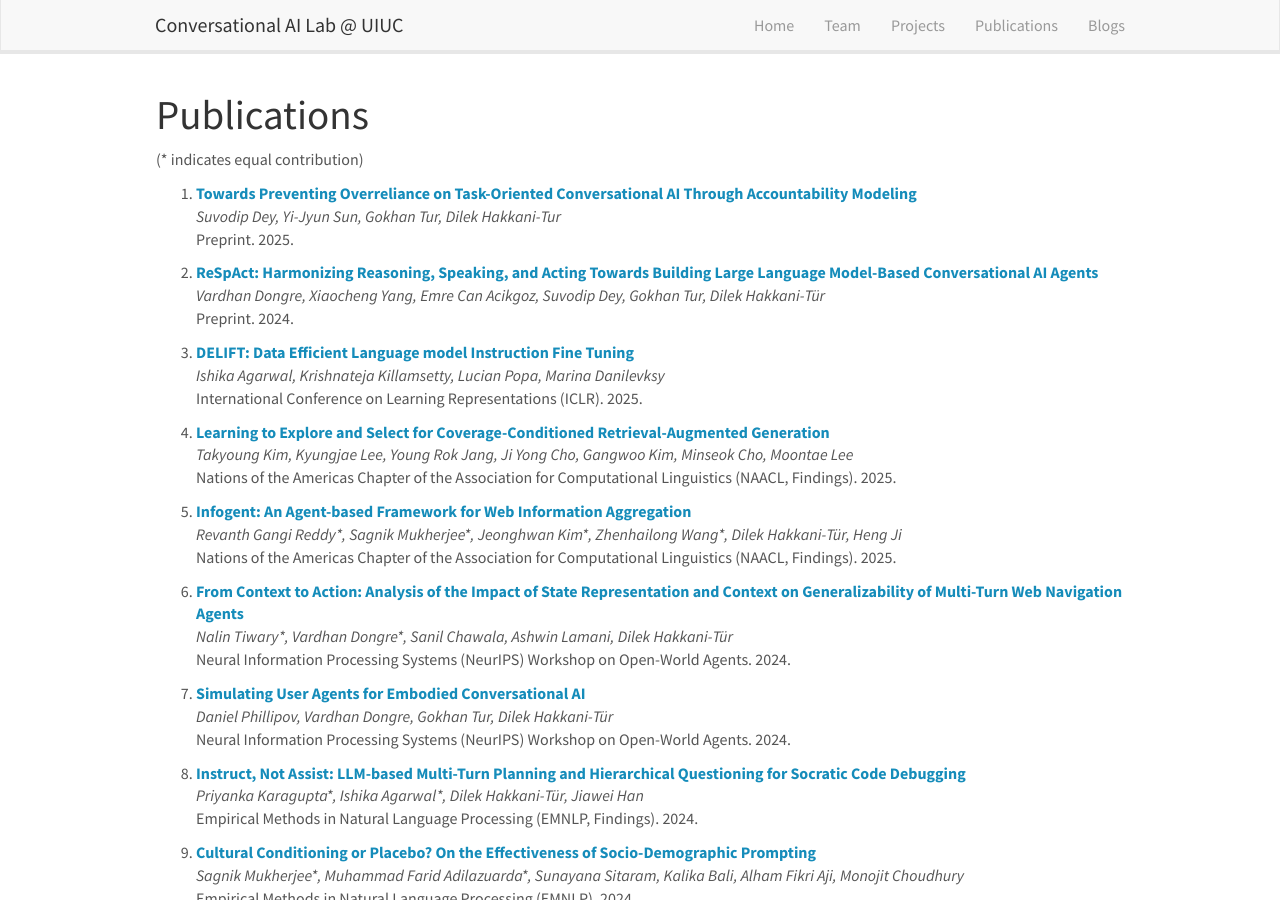
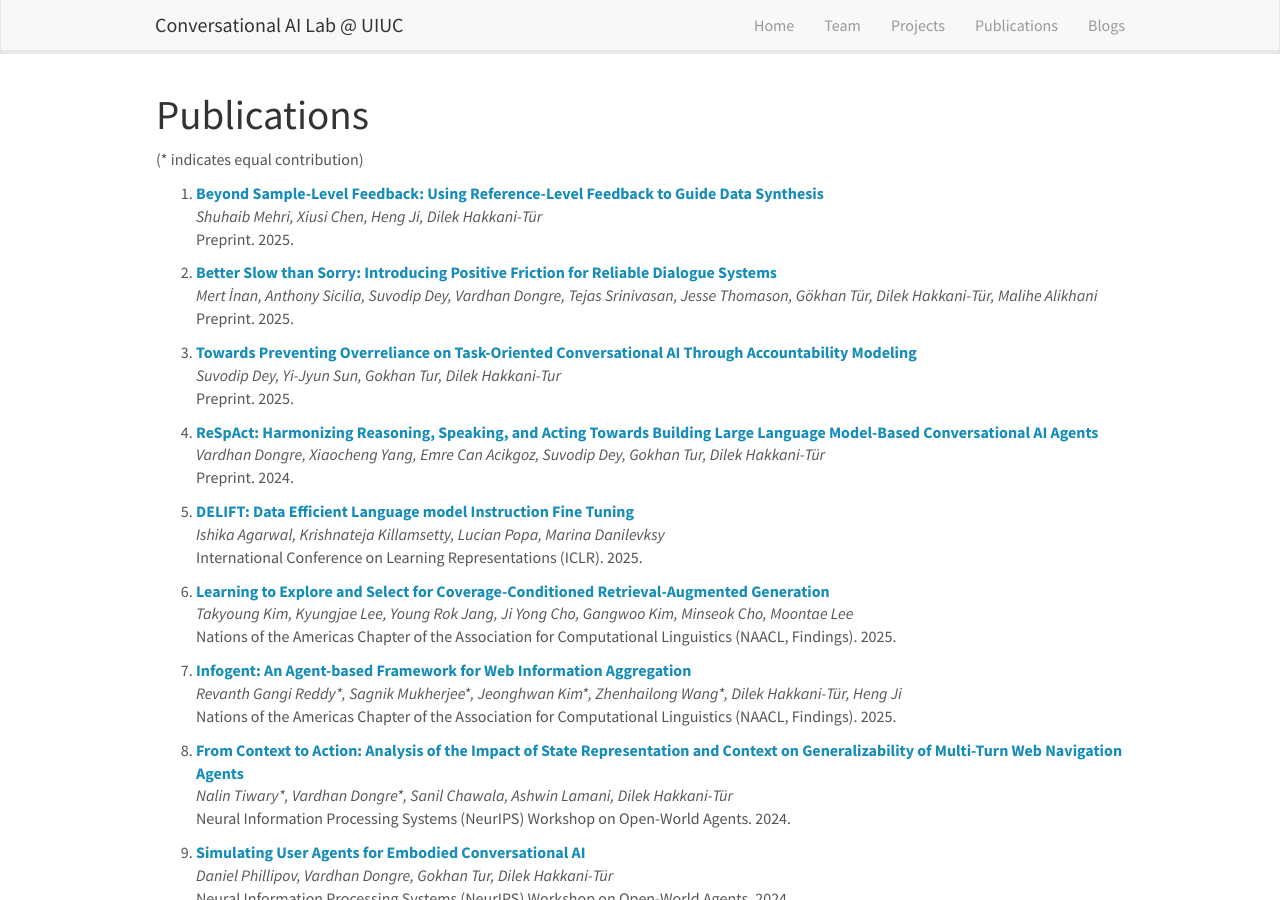
Before and after one commit to uiuc-conversational-ai-lab/uiuc-conversational-ai-lab.github.io, a Jekyll site: the page built from _pages/publications.md, in a window 1280 px wide and 900 px high. Built offline with Jekyll 4.4.1, drawn with Linux system fonts in a browser that asks for light colours; nearby versions of some CDN libraries.

Commit message:
update pubs

```diff
--- a/_data/publist.yml
+++ b/_data/publist.yml
@@ -1,3 +1,17 @@
+- title: "Beyond Sample-Level Feedback: Using Reference-Level Feedback to Guide Data Synthesis"
+  authors: Shuhaib Mehri, Xiusi Chen, Heng Ji, Dilek Hakkani-Tür
+  link:
+    url: https://arxiv.org/abs/2502.04511
+    display: Preprint. 2025.
+  highlight: 1
+
+- title: "Better Slow than Sorry: Introducing Positive Friction for Reliable Dialogue Systems"
+  authors: Mert İnan, Anthony Sicilia, Suvodip Dey, Vardhan Dongre, Tejas Srinivasan, Jesse Thomason, Gökhan Tür, Dilek Hakkani-Tür, Malihe Alikhani
+  link:
+    url: https://arxiv.org/abs/2501.17348
+    display: Preprint. 2025.
+  highlight: 1
+
 - title: "Towards Preventing Overreliance on Task-Oriented Conversational AI Through Accountability Modeling"
   authors: Suvodip Dey, Yi-Jyun Sun, Gokhan Tur, Dilek Hakkani-Tur
   link:
```
